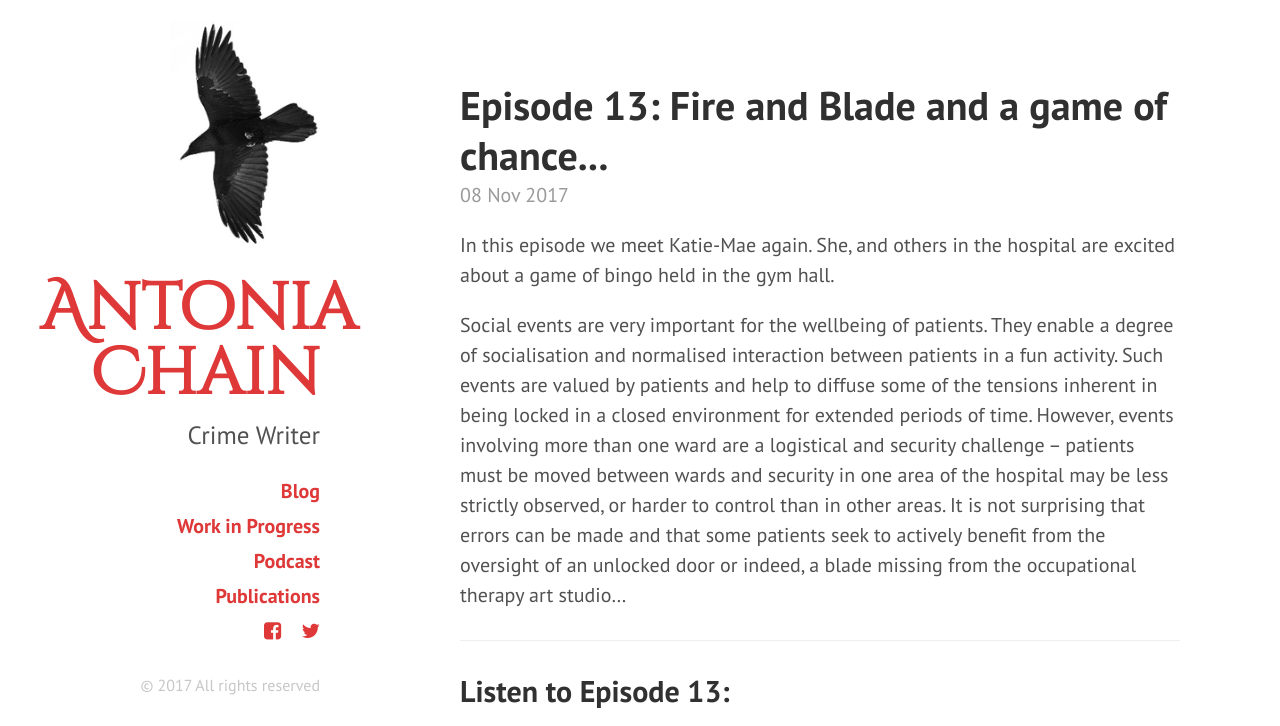
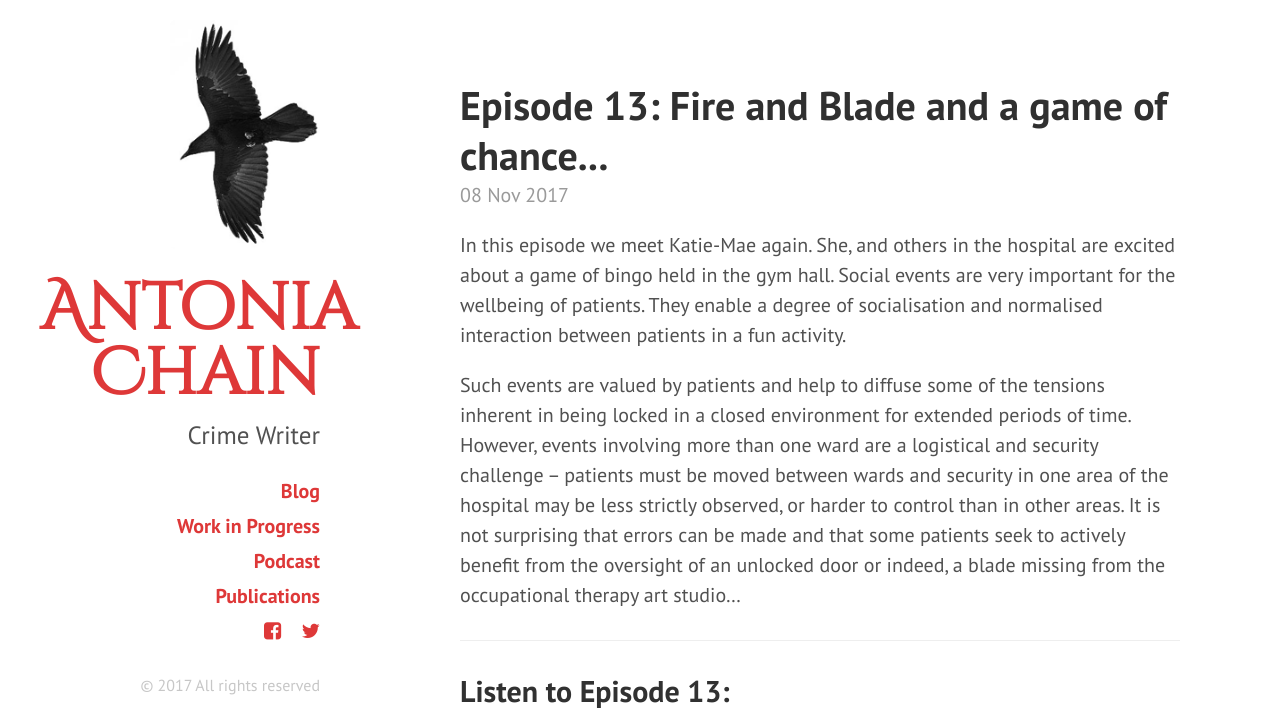
Before and after one commit to meleyal/antonia, a Jekyll site: the page built from _podcast/episode-13.markdown, in a window 1280 px wide and 900 px high, cut to the strip 0-726 px from the top of the window. Built offline with Jekyll 4.4.1, drawn with Linux system fonts in a browser that asks for light colours; nearby versions of some CDN libraries; comment, search, counter and statistics services are not loaded.

```diff
--- a/_podcast/episode-13.markdown
+++ b/_podcast/episode-13.markdown
@@ -3,8 +3,8 @@ title: 'Episode 13: Fire and Blade and a game of chance...'
 date: 2017-11-08 11:56:00 +00:00
 ---
 
-In this episode we meet Katie-Mae again. She, and others in the hospital are excited about a game of bingo held in the gym hall.
+In this episode we meet Katie-Mae again. She, and others in the hospital are excited about a game of bingo held in the gym hall. Social events are very important for the wellbeing of patients. They enable a degree of socialisation and normalised interaction between patients in a fun activity.
 
-Social events are very important for the wellbeing of patients. They enable a degree of socialisation and normalised interaction between patients in a fun activity. Such events are valued by patients and help to diffuse some of the tensions inherent in being locked in a closed environment for extended periods of time. However, events involving more than one ward are a logistical and security challenge – patients must be moved between wards and security in one area of the hospital may be less strictly observed, or harder to control than in other areas. It is not surprising that errors can be made and that some patients seek to actively benefit from the oversight of an unlocked door or indeed, a blade missing from the occupational therapy art studio…
+Such events are valued by patients and help to diffuse some of the tensions inherent in being locked in a closed environment for extended periods of time. However, events involving more than one ward are a logistical and security challenge – patients must be moved between wards and security in one area of the hospital may be less strictly observed, or harder to control than in other areas. It is not surprising that errors can be made and that some patients seek to actively benefit from the oversight of an unlocked door or indeed, a blade missing from the occupational therapy art studio…
 
 {% include podcast.html episode_id=13 soundcloud_id=352789505 %}
```
